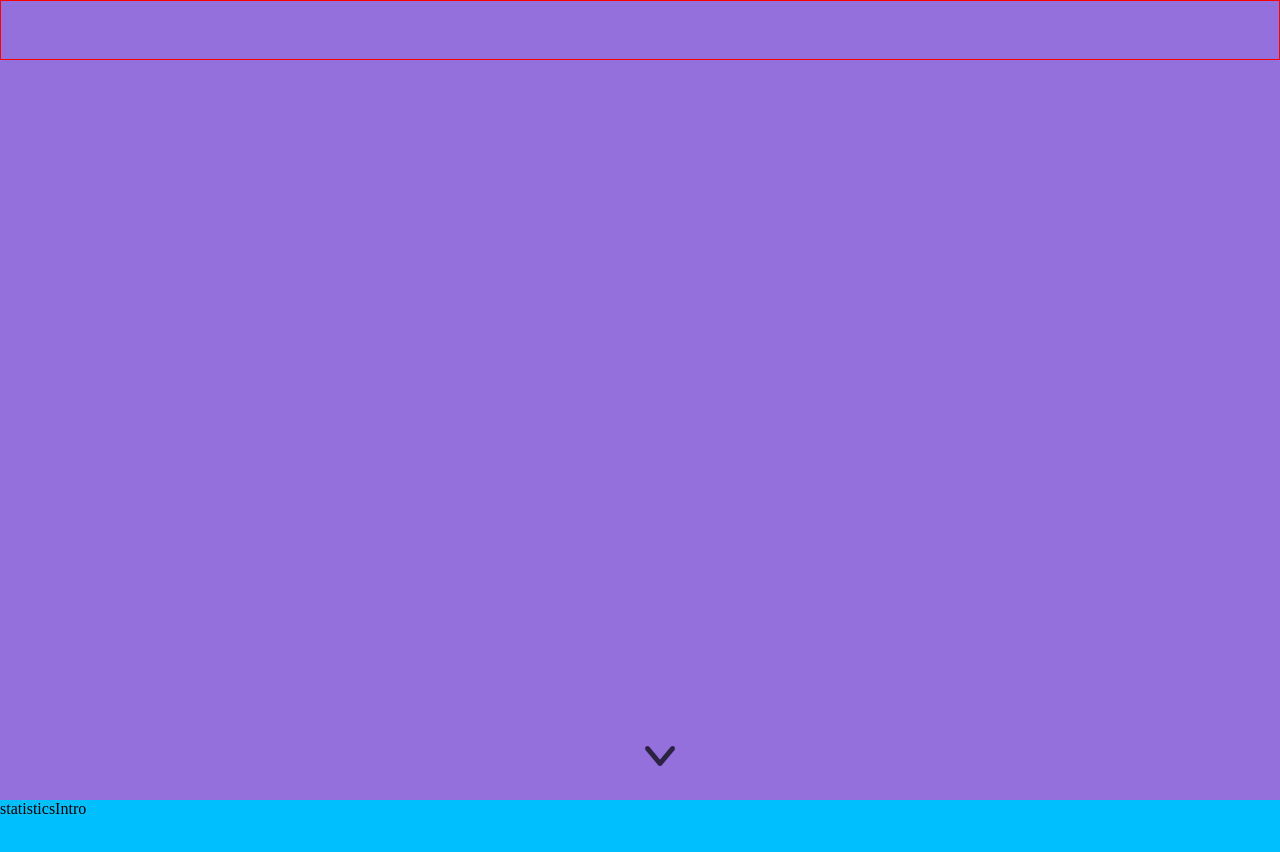
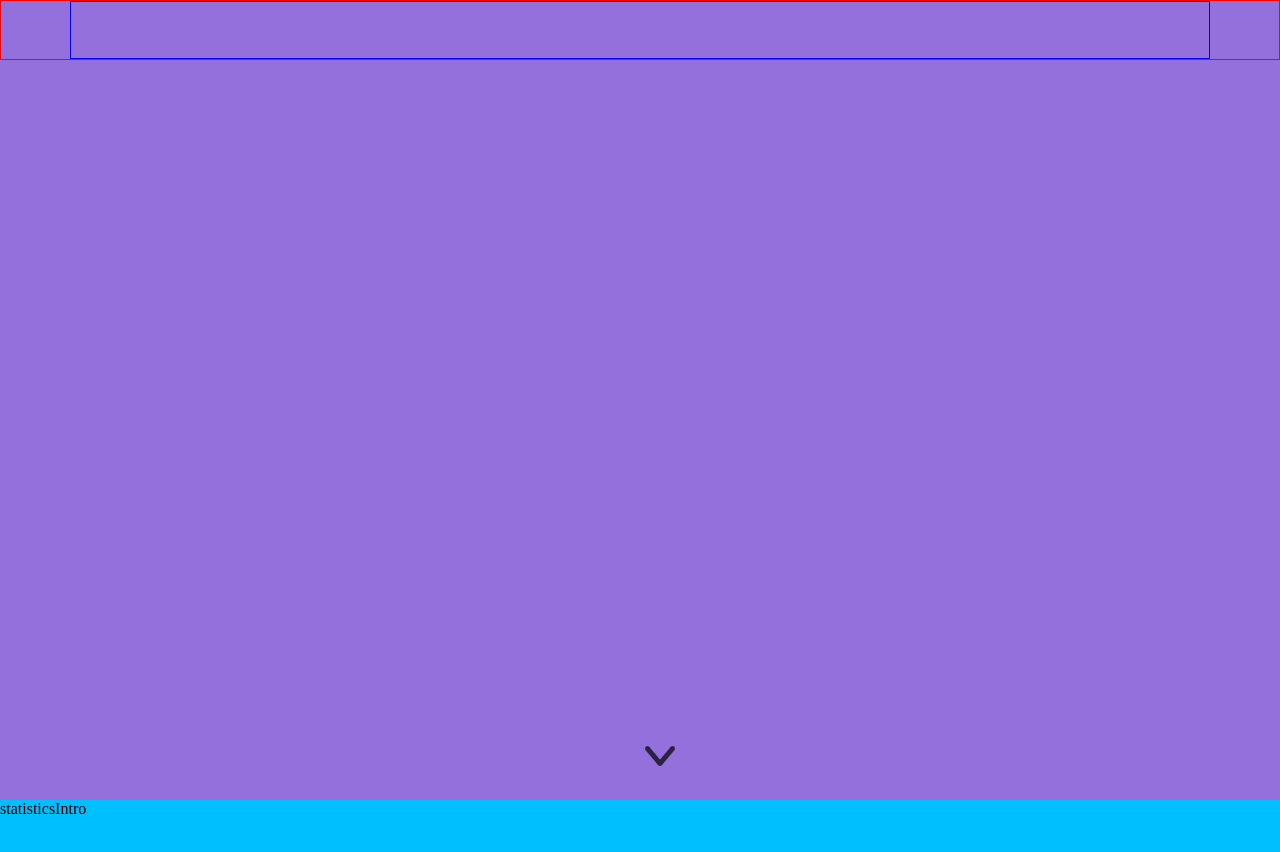
Before and after one commit to ragnar-park/Yusu-web, a Next.js app: page / in a window 1280 px wide. Shown: the top 852 px of the page. Built offline with nearby package versions, Linux system fonts and the light colour scheme.

Commit message:
헤더 nav 구성

```diff
--- /dev/null
+++ b/components/AppHeader/NavContainer/index.tsx
@@ -0,0 +1,13 @@
+import styles from '@/styles/components/NavContainer.module.css';
+
+const NavContainer = () => {
+    return (
+        <nav className={styles.navContainerWrap}>
+            <div className={styles.navLeft}></div>
+            <div className={styles.navRight}></div>
+            <div></div>
+        </nav>
+    );
+};
+
+export default NavContainer;
--- a/components/AppHeader/index.tsx
+++ b/components/AppHeader/index.tsx
@@ -1,7 +1,11 @@
 import styles from '@/styles/components/AppHeader.module.css'
+import NavContainer from "@/components/AppHeader/NavContainer";
 
 const AppHeader = () => {
-    return (<header className={styles.headerWrap}/>);
+    return (
+        <header className={styles.headerWrap}>
+            <NavContainer/>
+        </header>);
 };
 
 export default AppHeader;
--- /dev/null
+++ b/styles/components/NavContainer.module.css
@@ -0,0 +1,15 @@
+.navContainerWrap {
+
+    width: 100%;
+    height: 100%;
+    max-width: 1140px;
+    margin: 0 auto;
+
+    border: 1px solid blue;
+}
+
+.navLeft {;
+}
+
+.navRight {;
+}
```
